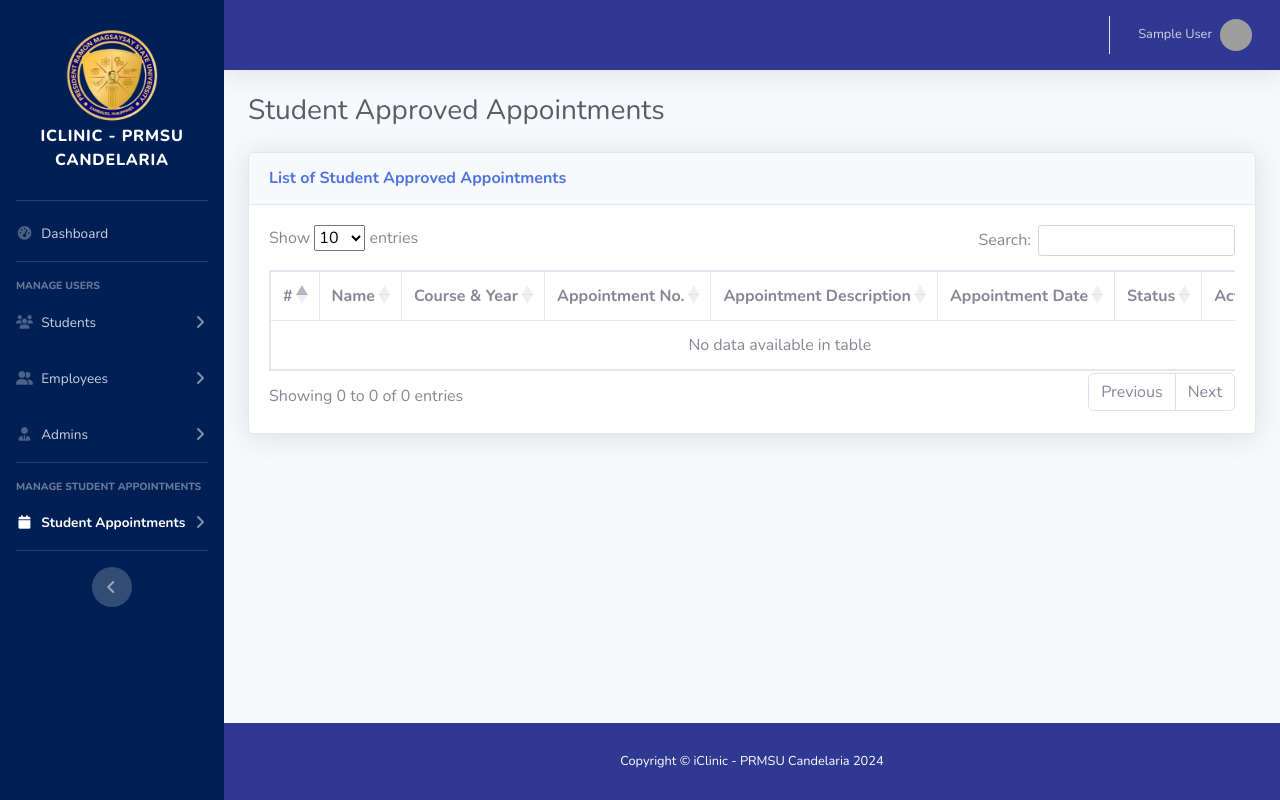
After one commit to itsmeralph09/iclinic, a PHP site: page /admin/students-appointment-approved.php in a window 1280 px wide. The commit adds this page. Run offline with PHP 8.4, Linux system fonts and the light colour scheme; the visitor is signed in with stand-in values (Sample User, id 1); data comes from the database, SQL or seed files in the repository; lists and menus that the app fills with data are empty; some libraries are stand-ins or nearby versions; grey boxes are pictures that could not be loaded.

Commit message:
Added approved appointment

```diff
--- a/admin/include/head.php
+++ b/admin/include/head.php
@@ -60,6 +60,15 @@ checkSession();
             background-color: transparent;
             padding-left: 0;
         }
+
+        .custom-input-text {
+            font-style: italic;
+
+            border-bottom: 1.2px dashed #303991;
+
+            background-color: transparent;
+            padding-left: 0;
+        }
     </style>
 
 </head>
--- a/admin/include/sidebar.php
+++ b/admin/include/sidebar.php
@@ -103,7 +103,7 @@
                     <div class="bg-white py-2 collapse-inner rounded">
                         <h6 class="collapse-header">Students Appointments</h6>
                         <a class="collapse-item" href="students-appointment-pending.php">Pending</a>
-                        <a class="collapse-item" href="">Approved</a>
+                        <a class="collapse-item" href="students-appointment-approved.php">Approved</a>
                         <a class="collapse-item" href="">Completed</a>
                         <a class="collapse-item" href="">Declined</a>
                     </div>
--- /dev/null
+++ b/admin/students-appointment-approved.php
@@ -0,0 +1,179 @@
+<!DOCTYPE html>
+<html lang="en">
+
+<?php include './include/head.php'; ?>
+
+<body id="page-top">
+    <div class="d-none" id="students-appointment-pending"></div>
+
+    <!-- Page Wrapper -->
+    <div id="wrapper">
+
+        <?php include './include/sidebar.php'; ?>
+
+        <!-- Content Wrapper -->
+        <div id="content-wrapper" class="d-flex flex-column">
+
+            <!-- Main Content -->
+            <div id="content">
+
+                <?php include './include/topbar.php'; ?>
+
+                <!-- Begin Page Content -->
+                <div class="container-fluid">
+
+                    <!-- Page Heading -->
+                    <div class="d-sm-flex align-items-center justify-content-between mb-4">
+                        <h1 class="h3 mb-0 text-gray-800">Student Approved Appointments</h1>
+
+                    </div>
+
+                    <!-- Content Row -->
+                    <div class="row">
+
+                        <div class="col-xl-12 col-lg-12">
+                            <div class="card shadow mb-4">
+                                <!-- Card Header -->
+								<div class="card-header py-3 d-flex flex-column flex-md-row">
+								    <div class="col-12 col-md-6 d-flex align-items-center justify-content-start mx-0 px-0 mb-2 mb-md-0">
+								        <h6 class="font-weight-bold text-primary mb-0">List of Student Approved Appointments</h6>
+								    </div>
+								    <div class="col-12 col-md-6 d-flex align-items-center justify-content-end mx-0 px-0">
+								    	<div class="col-12 col-md-4 float-right mx-0 px-0">
+								        	<!-- <a data-toggle="modal" data-target="#addNew" class="btn btn-success shadow-sm w-100 h-100"><i class="fa-solid fa-plus mr-1"></i>New Appointment</a> -->
+								        </div>
+								    </div>
+								</div>
+
+                                <!-- Card Body -->
+                                <div class="card-body">
+                                    <div class="table-responsive">
+                                        <table class="table table-bordered nowrap" id="myTable" width="100%" cellspacing="0">
+                                            <thead class="">
+                                                <tr>
+
+                                                    <th scope="col">#</th>
+                                                    <th scope="col">Name</th>
+                                                    <th scope="col">Course & Year</th>
+                                                    <th scope="col">Appointment No.</th>
+                                                    <th scope="col">Appointment Description</th>
+                                                    <th scope="col">Appointment Date</th>
+                                                    <th scope="col">Status</th>
+                                                    <th scope="col">Action</th>
+
+                                                </tr>
+                                            </thead>
+
+                                            <tbody>
+
+                                            <?php
+
+                                                require '../db/dbconn.php';
+
+                                                $display_appointments = "
+                                                					SELECT apt.*, CONCAT(st.last_name, ', ', st.first_name, ' ', st.suffix_name) as fullname, CONCAT(st.course, ' ', st.year_level) as course_year
+																	FROM appointment_tbl apt
+																	INNER JOIN user_tbl ut ON ut.user_id = apt.user_id
+																	INNER JOIN student_tbl st ON st.user_id = ut.user_id
+																	WHERE apt.deleted = 0 AND ut.role = 'STUDENT' AND apt.appointment_status = 'APPROVED'
+                                                					";
+                                                $sqlQuery = mysqli_query($con, $display_appointments) or die(mysqli_error($con));
+
+                                                $counter = 1;
+
+                                                while($row = mysqli_fetch_array($sqlQuery)){
+                                                    $appointment_id = $row['appointment_id'];
+                                                    $appointment_no = $row['appointment_no'];
+                                                    $appointment_description = $row['appointment_description'];
+                                                    $appointment_description_others = $row['appointment_description_others'];
+                                                    $appointment_date = $row['appointment_date'];
+                                                    $appointment_status = $row['appointment_status'];
+                                                    $fullname = $row['fullname'];
+                                                    $course_year = $row['course_year'];
+
+                                                    // Format the appointment date
+            										$formatted_date = date('M d, Y', strtotime($appointment_date));
+
+                                                    if ($appointment_status == 'PENDING') {
+                                                        $status_text = "<p class='text-warning text-center'>PENDING</p>";
+                                                    } elseif ($appointment_status == 'APPROVED') {
+                                                        $status_text = "<p class='text-success text-center'>APPROVED</p>";
+                                                    } elseif ($appointment_status == 'COMPLETED') {
+                                                        $status_text = "<p class='text-primary text-center'>COMPLETED</p>";
+                                                    }
+
+                                                    if ($appointment_description == "OTHERS") {
+                                                    	$appointment_description_text = $appointment_description. ' (' . $appointment_description_others . ') ';
+                                                    } else {
+                                                    	$appointment_description_text = $appointment_description;
+                                                    }
+
+                                            ?>
+                                        <tr>
+                                            <td class=""><?php echo $counter; ?></td>
+                                            <td class=""><?php echo $fullname; ?></td>
+                                            <td class=""><?php echo $course_year; ?></td>
+                                            <td class=""><?php echo $appointment_no; ?></td>
+                                            <td class=""><?php echo $appointment_description_text; ?></td>
+                                            <td class=""><?php echo $formatted_date; ?></td>
+                                            <td class=""><?php echo $status_text; ?></td>
+
+                                            <td class="text-center">
+                                            	<a class="btn btn-sm shadow-sm btn-primary" data-toggle="modal" data-target="#vitals_<?php echo $appointment_id; ?>">
+                                                    <i class="fa-solid fa-heart-pulse"></i>
+                                                </a>
+                                            </td>
+                                        </tr>
+                                        <?php
+                                            $counter++;
+                                            include('modal/appointment_vitals_modal.php');
+                                        }
+                                        ?>
+                                        </tbody>
+
+                                        </table>
+                                    </div>
+                                </div>
+                            </div>
+                        </div>
+                        <?php // include('modal/appointment_add_modal.php'); ?>
+                    </div>
+
+                </div>
+                <!-- /.container-fluid -->
+
+            </div>
+            <!-- End of Main Content -->
+
+            <!-- Footer -->
+            <?php include './include/footer.php'; ?>
+            <!-- End of Footer -->
+
+        </div>
+        <!-- End of Content Wrapper -->
+
+    </div>
+    <!-- End of Page Wrapper -->
+
+    <!-- Scroll to Top Button-->
+    <a class="scroll-to-top rounded" href="#page-top">
+        <i class="fas fa-angle-up"></i>
+    </a>
+
+    <!-- Logout Modal-->
+    <?php include './include/logout_modal.php'; ?>
+
+    <?php include './include/script.php'; ?>
+
+    <script>
+        $(document).ready(function(){
+            //inialize datatable
+            $('#myTable').DataTable({
+                scrollX: true
+            })
+        });
+    </script>
+
+</body>
+
+</html>
```
Also changed, not shown: admin/modal/appointment_vitals_modal.php (added, +139 -0 lines).
